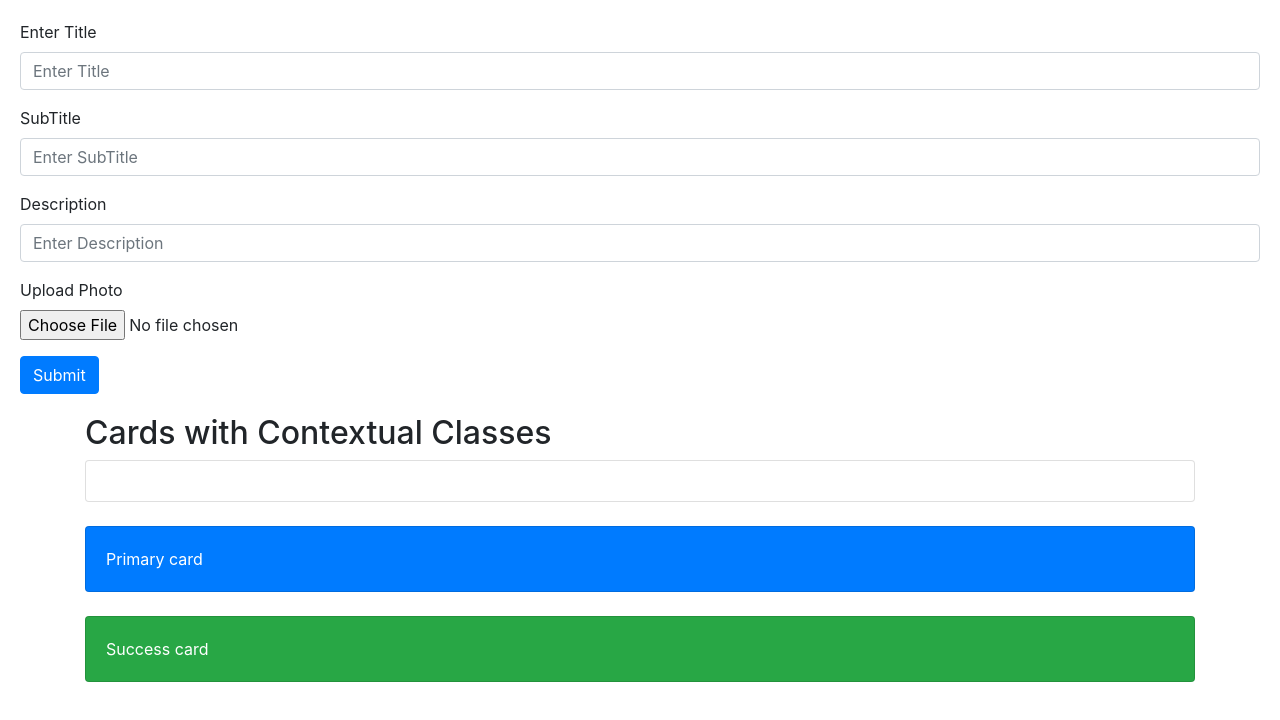
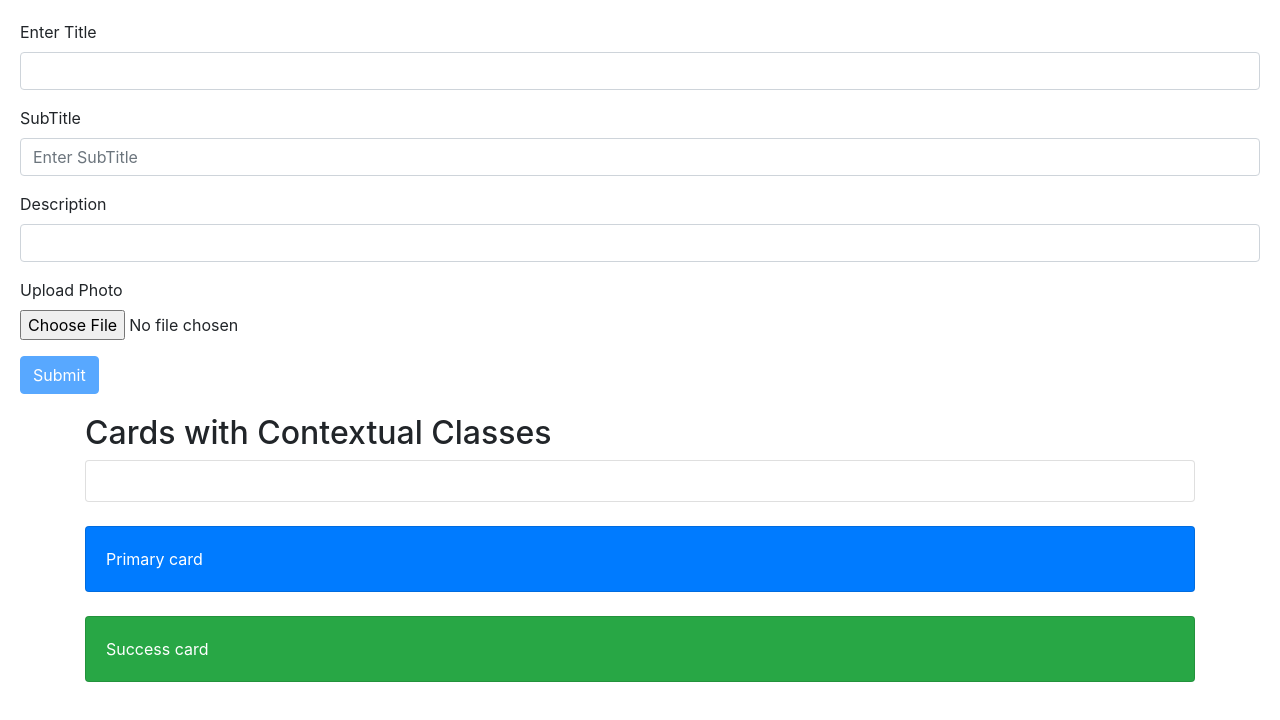
Before and after one commit to monirseccse/angular-taskOne, an Angular app in the folder task/: page / in a window 1280 px wide. Shown: the top 720 px of the page. Built offline with nearby package versions, Linux system fonts and the light colour scheme.

Commit message:
validation done

```diff
--- a/task/src/app/app.component.html
+++ b/task/src/app/app.component.html
@@ -1,22 +1,27 @@
-<form class="style">
+<form  #f="ngForm" class="style" (ngSubmit)="OnSubmit(f)">
     <div class="form-group">
       <label for="title">Enter Title</label>
-      <input type="text" class="form-control" id="title"  placeholder="Enter Title" (input)="Validate($event)">
-     <span *ngIf=" ValueOfTitle!=''&&ValueOfTitle.length<=10" >Min length must be 10</span>
+      <input type="text" id="name" name="name" class="form-control"
+      required minlength="10" required maxlength="12"  (input)="TitleValidate($event)" ngModel>
+     <span *ngIf=" ValueOfTitle!=''&&ValueOfTitle.length<10" >Min length must be 10</span>
      <span *ngIf="ValueOfTitle.length>12" >Maxlength must be 12</span>
     </div>
     <div class="form-group">
       <label for="SubTitle">SubTitle</label>
-      <input type="text" class="form-control" id="SubTitle" placeholder="Enter SubTitle">
+      <input type="text" class="form-control" name="SubTitle" placeholder="Enter SubTitle" ngModel>
     </div>
     <div class="form-group">
         <label for="Description">Description</label>
-        <input type="text" class="form-control" id="Description" placeholder="Enter Description">
+        <input type="text" id="Descriptions" name="Descriptions" class="form-control"
+        required minlength="50" required maxlength="1000"
+         (input)="DescriptionValidate($event)" ngModel>
+         <span *ngIf=" ValueOfDescription!=''&& ValueOfDescription.length<50" >Min length must be 50</span>
+     <span *ngIf="ValueOfDescription.length>12" >Maxlength must be 1000</span>
       </div>
     <div class="form-group">
         <label for="Upload">Upload Photo</label>
-        <input type="file" class="form-control-file" accept=".png,.jpg" id="Upload">
+        <input type="file" class="form-control-file" accept=".png,.jpg" name="Upload"ngModel>
       </div>
-    <button type="submit" class="btn btn-primary">Submit</button>
+    <button type="submit" class="btn btn-primary" [disabled]="!f.valid">Submit</button>
   </form>
 <app-card></app-card>
--- a/task/src/app/app.component.ts
+++ b/task/src/app/app.component.ts
@@ -1,5 +1,5 @@
 import { Component ,Input, OnInit} from '@angular/core';
-
+import {NgForm} from '@angular/forms';
 @Component({
   selector: 'app-root',
   templateUrl: './app.component.html',
@@ -11,9 +11,19 @@ export class AppComponent implements OnInit{
   }
   title = 'Task';
   ValueOfTitle:string='';
-  Validate(evendta:any)
+  ValueOfDescription:string='';
+
+  OnSubmit(f:NgForm)
+  {
+console.log(f);
+  }
+  TitleValidate(evendta:any)
   {
     this.ValueOfTitle=(<HTMLInputElement>evendta.target).value;
 
   }
+  DescriptionValidate(evendta:any)
+  {
+    this.ValueOfDescription=(<HTMLInputElement>evendta.target).value;
+  }
 }
```
